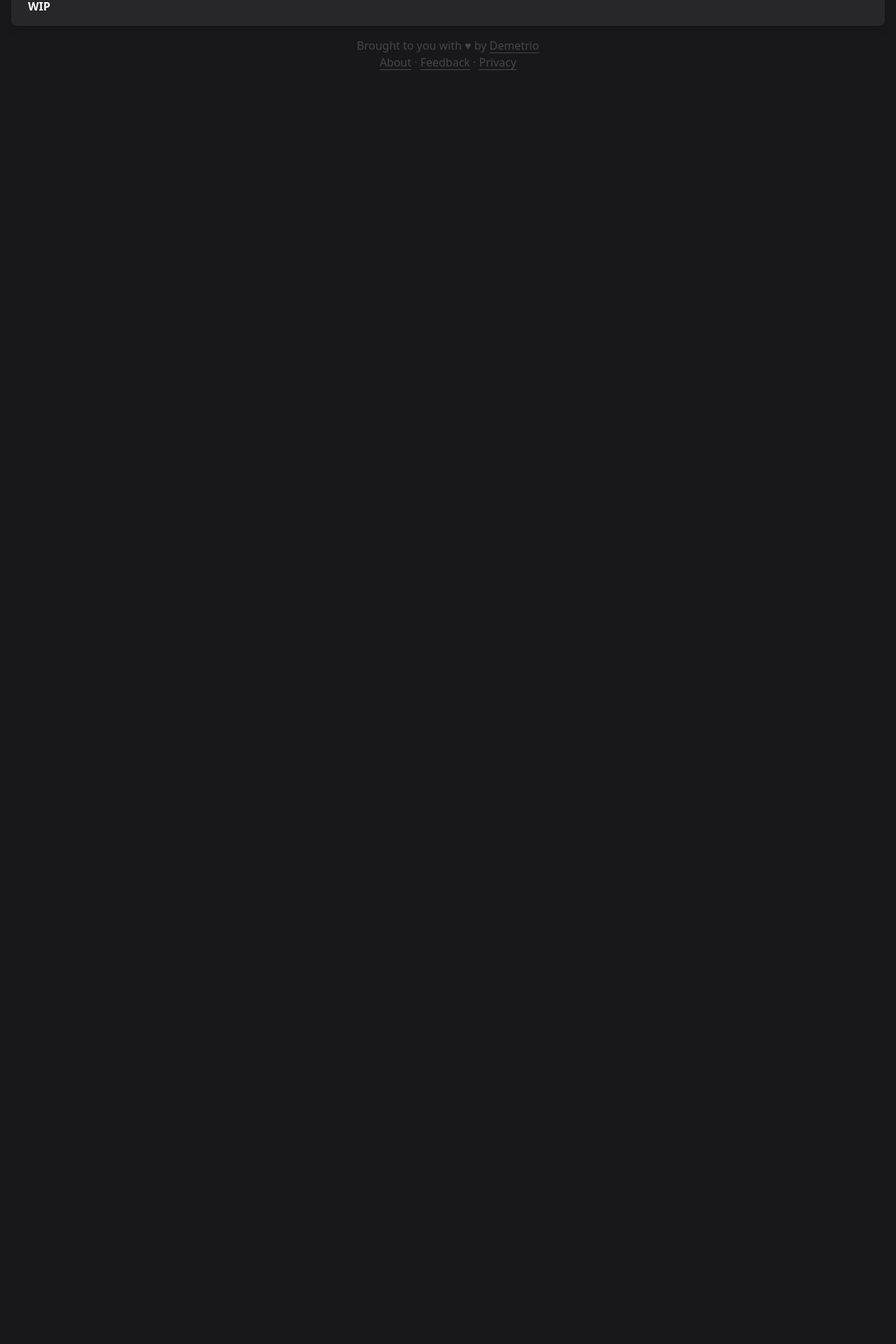
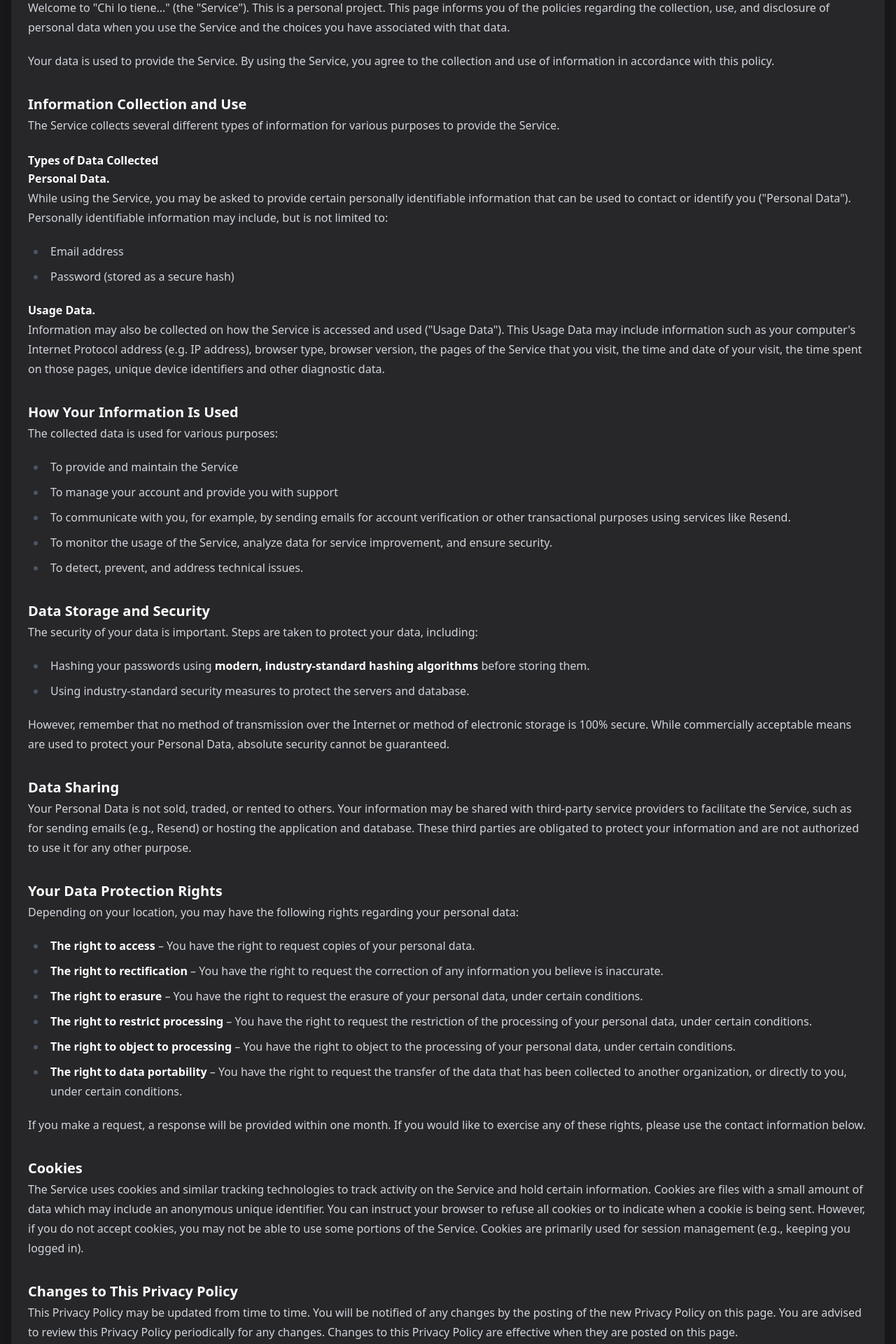
Before and after one commit to deme3/chilotiene-io, a SvelteKit app: page /privacy in a window 1280 px wide. Shown: the part 180-2100 px from the top of the page at 70% size. Before the commit the page ends 800 px from the top, so only its background shows below. Built offline with nearby package versions, Linux system fonts and the light colour scheme; no server answers.

Commit message:
feat: add privacy policy

```diff
--- a/src/routes/privacy/+page.svelte
+++ b/src/routes/privacy/+page.svelte
@@ -22,8 +22,143 @@
 <section class="mt-4 flex flex-col gap-4">
 	<Accordion title="Privacy Policy" noncollapsible>
 		<article class="prose prose-base prose-invert !max-w-full px-2 prose-headings:mb-0">
-			<h4>WIP</h4>
-			<p></p>
+			<p>
+				Welcome to "Chi lo tiene..." (the "Service"). This is a personal project. This page informs
+				you of the policies regarding the collection, use, and disclosure of personal data when you
+				use the Service and the choices you have associated with that data.
+			</p>
+
+			<p>
+				Your data is used to provide the Service. By using the Service, you agree to the collection
+				and use of information in accordance with this policy.
+			</p>
+
+			<h3>Information Collection and Use</h3>
+			<p>
+				The Service collects several different types of information for various purposes to provide
+				the Service.
+			</p>
+
+			<h4>Types of Data Collected</h4>
+			<p>
+				<strong>Personal Data. </strong><br />
+				While using the Service, you may be asked to provide certain personally identifiable information
+				that can be used to contact or identify you ("Personal Data"). Personally identifiable information
+				may include, but is not limited to:
+			</p>
+			<ul>
+				<li>Email address</li>
+				<li>Password (stored as a secure hash)</li>
+			</ul>
+
+			<p>
+				<strong>Usage Data. </strong><br />
+				Information may also be collected on how the Service is accessed and used ("Usage Data"). This
+				Usage Data may include information such as your computer's Internet Protocol address (e.g. IP
+				address), browser type, browser version, the pages of the Service that you visit, the time and
+				date of your visit, the time spent on those pages, unique device identifiers and other diagnostic
+				data.
+			</p>
+
+			<h3>How Your Information Is Used</h3>
+			<p>The collected data is used for various purposes:</p>
+			<ul>
+				<li>To provide and maintain the Service</li>
+				<li>To manage your account and provide you with support</li>
+				<li>
+					To communicate with you, for example, by sending emails for account verification or other
+					transactional purposes using services like Resend.
+				</li>
+				<li>
+					To monitor the usage of the Service, analyze data for service improvement, and ensure
+					security.
+				</li>
+				<li>To detect, prevent, and address technical issues.</li>
+			</ul>
+
+			<h3>Data Storage and Security</h3>
+			<p>
+				The security of your data is important. Steps are taken to protect your data, including:
+			</p>
+			<ul>
+				<li>
+					Hashing your passwords using <strong>modern, industry-standard hashing algorithms</strong>
+					before storing them.
+				</li>
+				<li>Using industry-standard security measures to protect the servers and database.</li>
+			</ul>
+			<p>
+				However, remember that no method of transmission over the Internet or method of electronic
+				storage is 100% secure. While commercially acceptable means are used to protect your
+				Personal Data, absolute security cannot be guaranteed.
+			</p>
+			<h3>Data Sharing</h3>
+			<p>
+				Your Personal Data is not sold, traded, or rented to others. Your information may be shared
+				with third-party service providers to facilitate the Service, such as for sending emails
+				(e.g., Resend) or hosting the application and database. These third parties are obligated to
+				protect your information and are not authorized to use it for any other purpose.
+			</p>
+
+			<h3>Your Data Protection Rights</h3>
+			<p>
+				Depending on your location, you may have the following rights regarding your personal data:
+			</p>
+			<ul>
+				<li>
+					<strong>The right to access</strong> – You have the right to request copies of your personal
+					data.
+				</li>
+				<li>
+					<strong>The right to rectification</strong> – You have the right to request the correction
+					of any information you believe is inaccurate.
+				</li>
+				<li>
+					<strong>The right to erasure</strong> – You have the right to request the erasure of your personal
+					data, under certain conditions.
+				</li>
+				<li>
+					<strong>The right to restrict processing</strong> – You have the right to request the restriction
+					of the processing of your personal data, under certain conditions.
+				</li>
+				<li>
+					<strong>The right to object to processing</strong> – You have the right to object to the processing
+					of your personal data, under certain conditions.
+				</li>
+				<li>
+					<strong>The right to data portability</strong> – You have the right to request the transfer
+					of the data that has been collected to another organization, or directly to you, under certain
+					conditions.
+				</li>
+			</ul>
+			<p>
+				If you make a request, a response will be provided within one month. If you would like to
+				exercise any of these rights, please use the contact information below.
+			</p>
+
+			<h3>Cookies</h3>
+			<p>
+				The Service uses cookies and similar tracking technologies to track activity on the Service
+				and hold certain information. Cookies are files with a small amount of data which may
+				include an anonymous unique identifier. You can instruct your browser to refuse all cookies
+				or to indicate when a cookie is being sent. However, if you do not accept cookies, you may
+				not be able to use some portions of the Service. Cookies are primarily used for session
+				management (e.g., keeping you logged in).
+			</p>
+
+			<h3>Changes to This Privacy Policy</h3>
+			<p>
+				This Privacy Policy may be updated from time to time. You will be notified of any changes by
+				the posting of the new Privacy Policy on this page. You are advised to review this Privacy
+				Policy periodically for any changes. Changes to this Privacy Policy are effective when they
+				are posted on this page.
+			</p>
+
+			<h3>Contact</h3>
+			<p>
+				If you have any questions about this Privacy Policy, please contact me at:
+				<a href="mailto:hello@deme3.me">hello@deme3.me</a>
+			</p>
 		</article>
 	</Accordion>
 </section>
```
